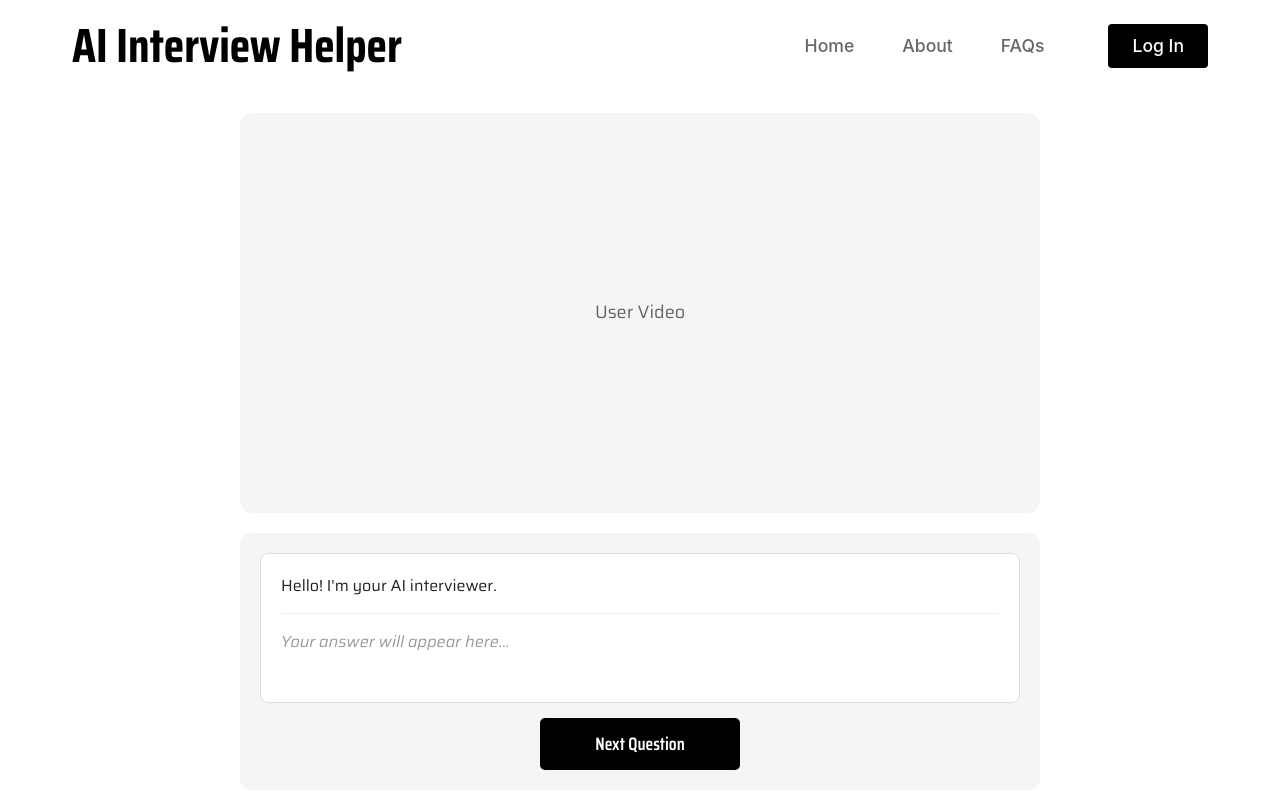
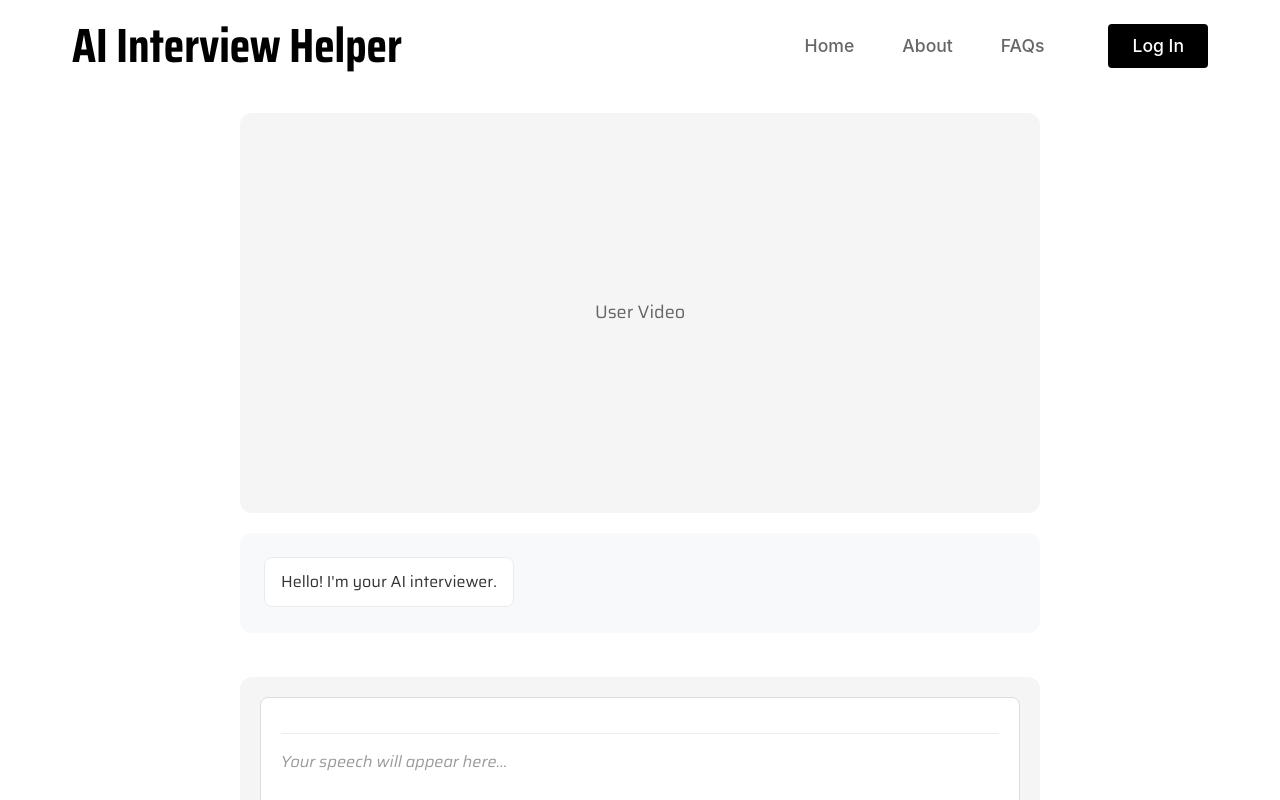
Before and after one commit to annanguyen89/project1, a React (Create React App) app in the folder frontend/: page /interviewer in a window 1280 px wide. Both pictures are taken after a click on the button "Get Started". Shown: the top 800 px of the page. Built offline with nearby package versions, Linux system fonts and the light colour scheme.

Commit message:
Frontend Interview Page

```diff
--- a/frontend/src/pages/interviewer/interviewer.css
+++ b/frontend/src/pages/interviewer/interviewer.css
@@ -112,6 +112,47 @@
     background-color: #333333;
 }
 
+.conversation-section {
+    background-color: #f8f9fa;
+    border-radius: 12px;
+    padding: 1.5rem;
+    margin-bottom: 1.5rem;
+    min-height: 100px;
+    max-height: 300px;
+    overflow-y: auto;
+    display: flex;
+    flex-direction: column;
+}
+
+.message {
+    margin-bottom: 1rem;
+    padding: 0.75rem 1rem;
+    border-radius: 8px;
+    max-width: 80%;
+    font-family: 'Saira', sans-serif;
+    line-height: 1.5;
+    word-wrap: break-word;
+}
+
+.ai-message {
+    background-color: #ffffff;
+    border: 1px solid #e9ecef;
+    margin-right: auto;
+    color: #333;
+    align-self: flex-start;
+}
+
+.user-message {
+    background-color: #000000;
+    color: #ffffff;
+    margin-left: auto;
+    align-self: flex-end;
+}
+
+.message:last-child {
+    margin-bottom: 0;
+}
+
 @media (max-width: 768px) {
     .interviewer-main-content {
         padding: 15px;
--- a/frontend/src/pages/interviewer/interviewer.jsx
+++ b/frontend/src/pages/interviewer/interviewer.jsx
@@ -1,19 +1,26 @@
 import React, { useState } from 'react';
+import { useNavigate } from 'react-router-dom';
 import Header from '../../components/common/header/header';
 import Footer from '../../components/common/footer/footer';
 import Button from '../../components/common/button/button';
 import './interviewer.css';
 
 function InterviewerPage() {
-  const [isStarted, setIsStarted] = useState(false);
+  const navigate = useNavigate();
+  const [isInterviewStarted, setIsInterviewStarted] = useState(false);
   const [isRecording, setIsRecording] = useState(false);
   const [currentQuestion, setCurrentQuestion] = useState('');
   const [transcription, setTranscription] = useState('');
+  const [messages, setMessages] = useState([]);
 
   const handleStart = () => {
-    setIsStarted(true);
-    setIsRecording(true);
-    setCurrentQuestion("Hello! I'm your AI interviewer.");
+    setIsInterviewStarted(true);
+    setTimeout(() => {
+      setMessages(prev => [...prev, {
+        type: 'ai',
+        content: "Hello! I'm your AI interviewer."
+      }]);
+    }, 1000);
   };
 
   return (
@@ -22,18 +29,12 @@ function InterviewerPage() {
       <main className="interviewer-main-content">
         <div className="interviewer-content">
           <div className="video-placeholder">
-            {!isStarted ? (
-              <div className="video-feed">
-                <div className="video-placeholder-text">User Video</div>
-              </div>
-            ) : (
-              <div className="video-feed">
-                <div className="video-placeholder-text">User Video</div>
-              </div>
-            )}
+            <div className="video-feed">
+              <div className="video-placeholder-text">User Video</div>
+            </div>
           </div>
 
-          {!isStarted ? (
+          {!isInterviewStarted ? (
             <Button
               className="start-interview-button"
               onClick={handleStart}
@@ -42,13 +43,23 @@ function InterviewerPage() {
             </Button>
           ) : (
             <div className="interview-interface">
+              <div className="conversation-section">
+                {messages.map((message, index) => (
+                  <div
+                    key={index}
+                    className={`message ${message.type === 'ai' ? 'ai-message' : 'user-message'}`}
+                  >
+                    {message.content}
+                  </div>
+                ))}
+              </div>
               <div className="voice-control-section">
                 <div className="transcription-display">
                   <div className="question-text">{currentQuestion}</div>
                   {transcription ? (
                     <div className="answer-text">{transcription}</div>
                   ) : (
-                    <div className="placeholder-text">Your answer will appear here...</div>
+                    <div className="placeholder-text">Your speech will appear here...</div>
                   )}
                 </div>
                 <Button
```
